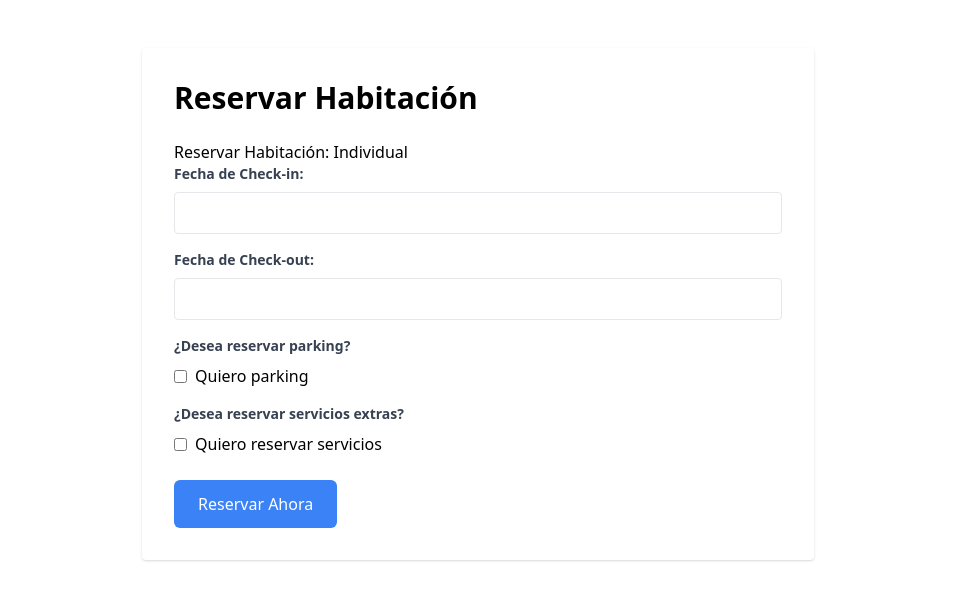
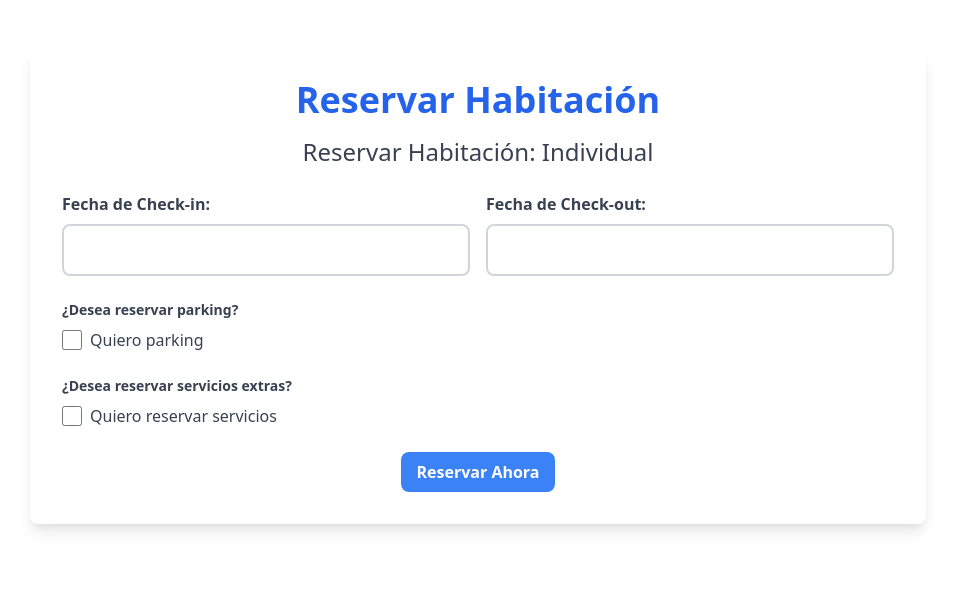
Before and after one commit to PabloAndericaTorrado/HotelPerikero-Laravel, a Laravel app: page /reservas/create/1 in a window 1280 px wide. Shown: the part 112-712 px from the top of the page, without its empty margins (162-1117 px from the left). Run offline with Laravel 10, Linux system fonts and the light colour scheme; data comes from the database, SQL or seed files in the repository; some libraries are stand-ins or nearby versions.

Commit message:
Diseños diferentes vistas

```diff
--- a/resources/views/reservas/create.blade.php
+++ b/resources/views/reservas/create.blade.php
@@ -2,42 +2,45 @@
 
 @section('content')
     <div class="container mx-auto mt-8">
-        <div class="max-w-2xl mx-auto bg-white p-8 rounded shadow">
-            <h1 class="text-3xl font-semibold mb-6">Reservar Habitación</h1>
-            <h2>Reservar Habitación: {{ $habitacion->tipo }}</h2>
+        <div class="max-w-4xl mx-auto bg-white p-8 rounded-lg shadow-lg">
+            <h1 class="text-4xl font-semibold mb-4 text-center text-blue-600">Reservar Habitación</h1>
+            <h2 class="text-2xl mb-6 text-center text-gray-700">Reservar Habitación: {{ $habitacion->tipo }}</h2>
 
             @if ($errors->any())
-                <div class="alert alert-danger">
-                    <ul>
-                        @foreach ($errors->all() as $error)
-                            <li>{{ $error }}</li>
-                        @endforeach
-                    </ul>
+                <div class="mb-4">
+                    <div class="bg-red-100 border border-red-400 text-red-700 px-4 py-3 rounded relative" role="alert">
+                        <strong class="font-bold">Errores:</strong>
+                        <ul class="mt-2 list-disc list-inside">
+                            @foreach ($errors->all() as $error)
+                                <li>{{ $error }}</li>
+                            @endforeach
+                        </ul>
+                    </div>
                 </div>
             @endif
 
-            <form action="{{ route('reservas.store') }}" method="post">
+            <form action="{{ route('reservas.store') }}" method="post" class="space-y-6">
                 @csrf
                 <input type="hidden" name="habitacion_id" value="{{ $habitacion->id }}">
 
-                <div class="mb-4">
-                    <label for="check_in" class="block text-gray-700 text-sm font-bold mb-2">Fecha de Check-in:</label>
-                    <input type="text" name="check_in" id="check_in" class="w-full border p-2 rounded" data-input>
-                </div>
-
-                <div class="mb-4">
-                    <label for="check_out" class="block text-gray-700 text-sm font-bold mb-2">Fecha de Check-out:</label>
-                    <input type="text" name="check_out" id="check_out" class="w-full border p-2 rounded" data-input>
+                <div class="grid grid-cols-1 md:grid-cols-2 gap-4">
+                    <div>
+                        <label for="check_in" class="block text-gray-700 font-semibold mb-2">Fecha de Check-in:</label>
+                        <input type="text" name="check_in" id="check_in" class="w-full border-2 border-gray-300 p-3 rounded-lg focus:outline-none focus:border-blue-500" data-input>
+                    </div>
+                    <div>
+                        <label for="check_out" class="block text-gray-700 font-semibold mb-2">Fecha de Check-out:</label>
+                        <input type="text" name="check_out" id="check_out" class="w-full border-2 border-gray-300 p-3 rounded-lg focus:outline-none focus:border-blue-500" data-input>
+                    </div>
                 </div>
 
                 <div class="mb-4">
                     <label class="block text-gray-700 text-sm font-bold mb-2">¿Desea reservar parking?</label>
                     <div class="flex items-center">
-                        <input type="checkbox" name="reservar_parking" id="reservar_parking" class="mr-2">
-                        <label for="reservar_parking">Quiero parking</label>
+                        <input type="checkbox" name="reservar_parking" id="reservar_parking" class="mr-2 form-checkbox h-5 w-5 text-blue-600">
+                        <label for="reservar_parking" class="text-gray-700 font-medium">Quiero parking</label>
                     </div>
                 </div>
-
                 <div id="campoMatriculaParking" class="mb-4 hidden">
                     <label for="matricula_parking" class="block text-gray-700 text-sm font-bold mb-2">Matrícula del coche:</label>
                     <input type="text" name="matricula_parking" id="matricula_parking" class="w-full border p-2 rounded">
@@ -55,12 +58,11 @@
                     </div>
                 </div>
 
-
                 <div class="mb-4">
                     <label class="block text-gray-700 text-sm font-bold mb-2">¿Desea reservar servicios extras?</label>
                     <div class="flex items-center">
-                        <input type="checkbox" name="reservar_servicios" id="reservar_servicios" class="mr-2">
-                        <label for="reservar_servicios">Quiero reservar servicios</label>
+                        <input type="checkbox" name="reservar_servicios" id="reservar_servicios" class="mr-2 form-checkbox h-5 w-5 text-blue-600">
+                        <label for="reservar_servicios" class="text-gray-700 font-medium">Quiero reservar servicios</label>
                     </div>
                 </div>
 
@@ -68,37 +70,24 @@
                     <label class="block text-gray-700 text-sm font-bold mb-2">Seleccione los servicios:</label>
                     @foreach ($servicios as $servicio)
                         <div class="flex items-center">
-                            <input type="checkbox" name="servicios[]" value="{{ $servicio->id }}" class="mr-2">
-                            <label>{{ $servicio->nombre }} - ${{ $servicio->precio }}</label>
+                            <input type="checkbox" name="servicios[]" value="{{ $servicio->id }}" class="mr-2 form-checkbox h-5 w-5 text-blue-600">
+                            <label class="text-gray-700 font-medium">{{ $servicio->nombre }} - ${{ $servicio->precio }}</label>
                         </div>
                     @endforeach
                 </div>
-                <script src="https://code.jquery.com/jquery-3.6.0.min.js"></script>
-                <script>
-                    $(document).ready(function () {
-                        $('#reservar_servicios').change(function () {
-                            if (this.checked) {
-                                $('#campoServicios').show();
-                            } else {
-                                $('#campoServicios').hide();
-                            }
-                        });
-                    });
-                </script>
 
-
-
-                <div class="mt-6">
-                    <button type="submit" class="bg-blue-500 text-white px-6 py-3 rounded-md hover:bg-blue-700">
+                <div class="text-center">
+                    <button type="submit" class="bg-blue-500 hover:bg-blue-700 text-white font-semibold py-2 px-4 rounded-lg transition duration-300 ease-in-out transform hover:-translate-y-1">
                         Reservar Ahora
                     </button>
                 </div>
-
             </form>
         </div>
     </div>
 
     <script src="https://code.jquery.com/jquery-3.6.0.min.js"></script>
+    <script src="https://code.jquery.com/jquery-3.6.0.min.js"></script>
+
     <script>
         document.addEventListener('DOMContentLoaded', function() {
             const checkInInput = document.getElementById('check_in');
@@ -128,14 +117,13 @@
                         const plazaParkingElements = document.querySelectorAll('.plaza-parking');
                         plazaParkingElements.forEach(plazaParking => {
                             const plazaId = parseInt(plazaParking.dataset.id);
-                            // Modificamos la comprobación para asegurarnos de que los IDs se comparen como números
                             if (data.includes(plazaId)) {
-                                plazaParking.classList.remove('bg-green-200');
-                                plazaParking.classList.add('bg-red-200', 'reservado');
+                                plazaParking.classList.remove('bg-green-200', 'hover:bg-green-300', 'shadow-lg');
+                                plazaParking.classList.add('bg-red-500', 'hover:bg-red-600', 'opacity-75', 'cursor-not-allowed', 'shadow-inner');
                                 plazaParking.getElementsByTagName('input')[0].disabled = true;
                             } else {
-                                plazaParking.classList.remove('bg-red-200', 'reservado');
-                                plazaParking.classList.add('bg-green-200');
+                                plazaParking.classList.remove('bg-red-500', 'hover:bg-red-600', 'opacity-75', 'cursor-not-allowed', 'shadow-inner');
+                                plazaParking.classList.add('bg-green-500', 'hover:bg-green-600', 'shadow-lg', 'cursor-pointer');
                                 plazaParking.getElementsByTagName('input')[0].disabled = false;
                             }
                         });
@@ -185,5 +173,14 @@
             });
         });
 
+        $(document).ready(function () {
+            $('#reservar_servicios').change(function () {
+                if (this.checked) {
+                    $('#campoServicios').show();
+                } else {
+                    $('#campoServicios').hide();
+                }
+            });
+        });
     </script>
 @endsection
```
Also changed, not shown: resources/views/reservas/delete.blade.php (+14 -14 lines), resources/views/reservas/index.blade.php (deleted, +0 -27 lines), resources/views/reservas/show.blade.php (+16 -14 lines).
